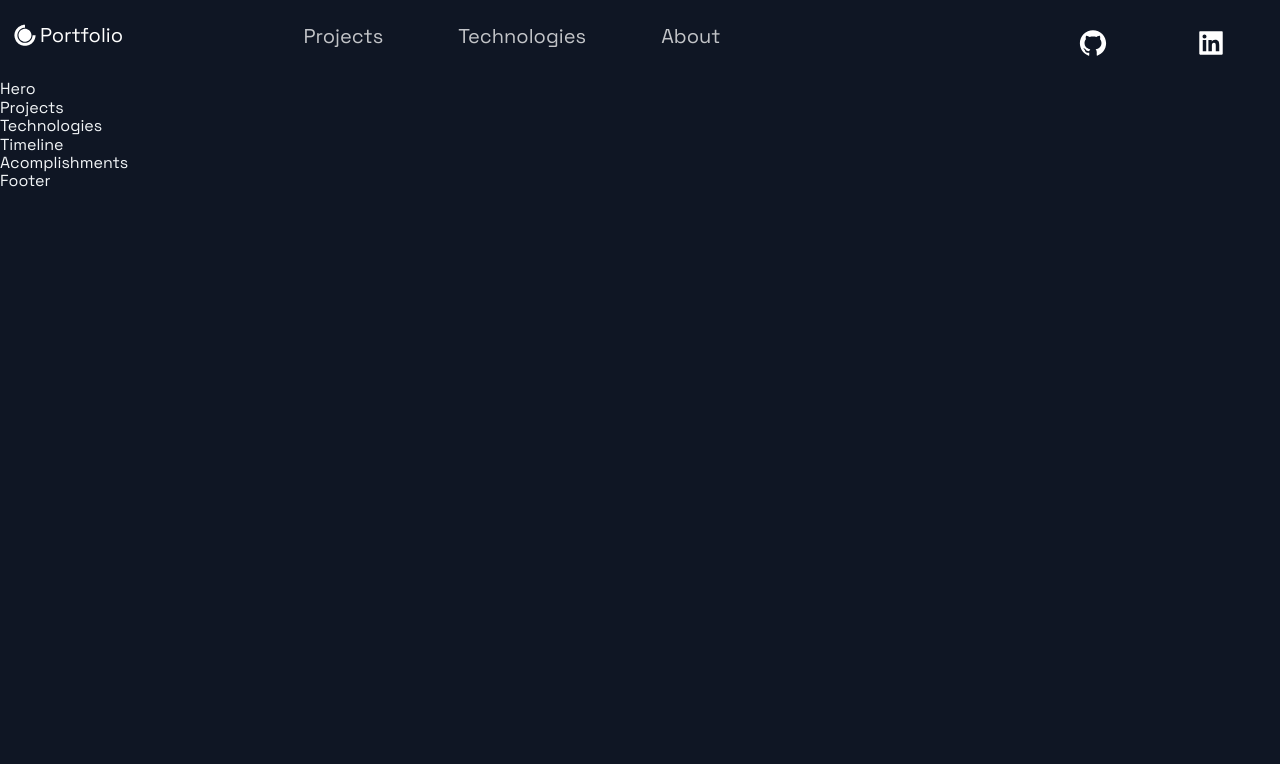
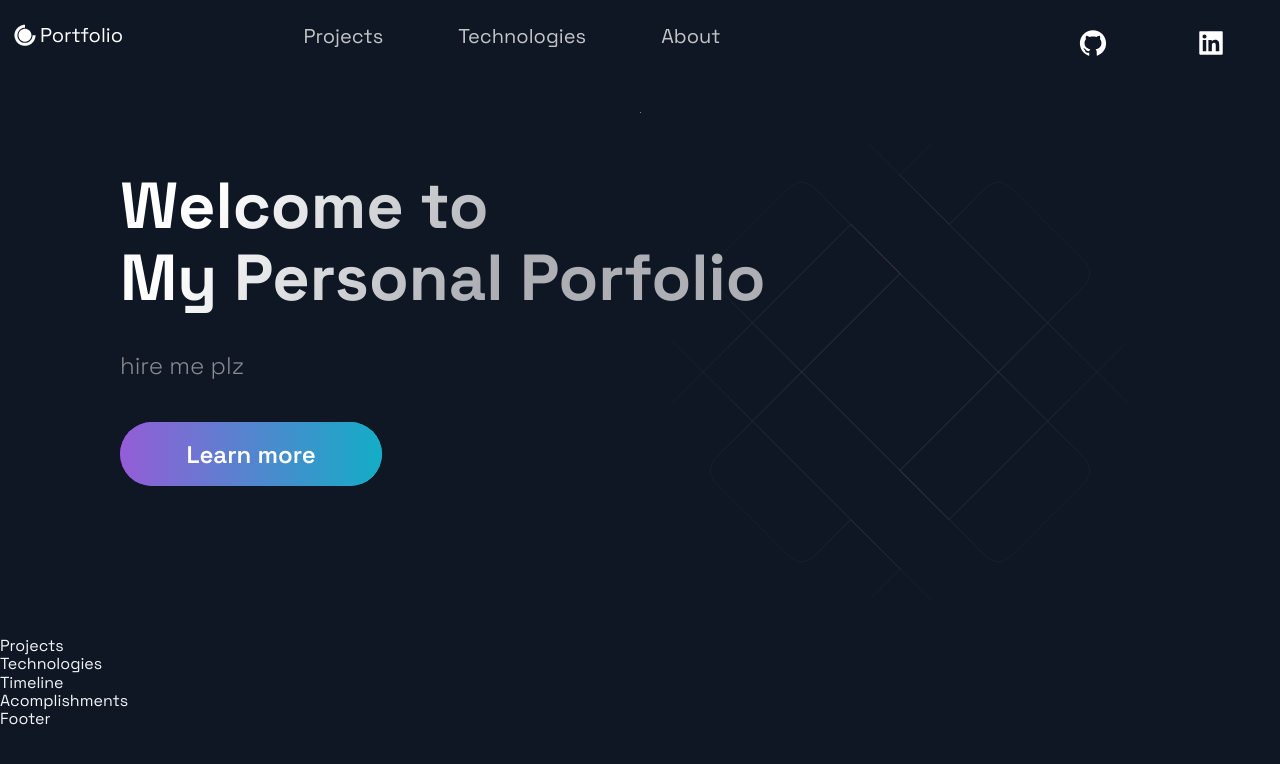
Before and after one commit to iamwangziwei/personal-portfolio, a Next.js app: page / in a window 1280 px wide. Shown: the top 764 px of the page. Built offline with nearby package versions, Linux system fonts and the light colour scheme.

Commit message:
modify hero

```diff
--- a/src/components/BackgrooundAnimation/BackgroundAnimation.js
+++ b/src/components/BackgrooundAnimation/BackgroundAnimation.js
@@ -1,4 +1,4 @@
-import React from 'react';
+import React from "react";
 
 const BackgroundAnimation = () => (
   <div>
--- a/src/components/Hero/Hero.js
+++ b/src/components/Hero/Hero.js
@@ -1,13 +1,23 @@
-import React from 'react';
+import React from "react";
 
-import { Section, SectionText, SectionTitle } from '../../styles/GlobalComponents';
-import Button from '../../styles/GlobalComponents/Button';
-import { LeftSection } from './HeroStyles';
+import {
+  Section,
+  SectionText,
+  SectionTitle,
+} from "../../styles/GlobalComponents";
+import Button from "../../styles/GlobalComponents/Button";
+import { LeftSection } from "./HeroStyles";
 
-const Hero = (props) => (
-  <div>
-    Hero
-  </div>
+const Hero = () => (
+  <Section row nopadding>
+    <LeftSection>
+      <SectionTitle main center>
+        Welcome to <br></br>My Personal Porfolio
+      </SectionTitle>
+      <SectionText>hire me plz</SectionText>
+      <Button>Learn more</Button>
+    </LeftSection>
+  </Section>
 );
 
 export default Hero;
--- a/src/pages/index.js
+++ b/src/pages/index.js
@@ -1,19 +1,19 @@
-import Acomplishments from '../components/Acomplishments/Acomplishments';
-import BgAnimation from '../components/BackgrooundAnimation/BackgroundAnimation';
-import Hero from '../components/Hero/Hero';
-import Projects from '../components/Projects/Projects';
-import Technologies from '../components/Technologies/Technologies';
-import Timeline from '../components/TimeLine/TimeLine';
-import { Layout } from '../layout/Layout';
-import { Section } from '../styles/GlobalComponents';
+import Acomplishments from "../components/Acomplishments/Acomplishments";
+import BgAnimation from "../components/BackgrooundAnimation/BackgroundAnimation";
+import Hero from "../components/Hero/Hero";
+import Projects from "../components/Projects/Projects";
+import Technologies from "../components/Technologies/Technologies";
+import Timeline from "../components/TimeLine/TimeLine";
+import { Layout } from "../layout/Layout";
+import { Section } from "../styles/GlobalComponents";
 
 const Home = () => {
   return (
     <Layout>
-      {/* <Section grid> */}
+      <Section grid>
         <Hero />
-        {/* <BgAnimation /> */}
-      {/* </Section> */}
+        <BgAnimation />
+      </Section>
       <Projects />
       <Technologies />
       <Timeline />
```
